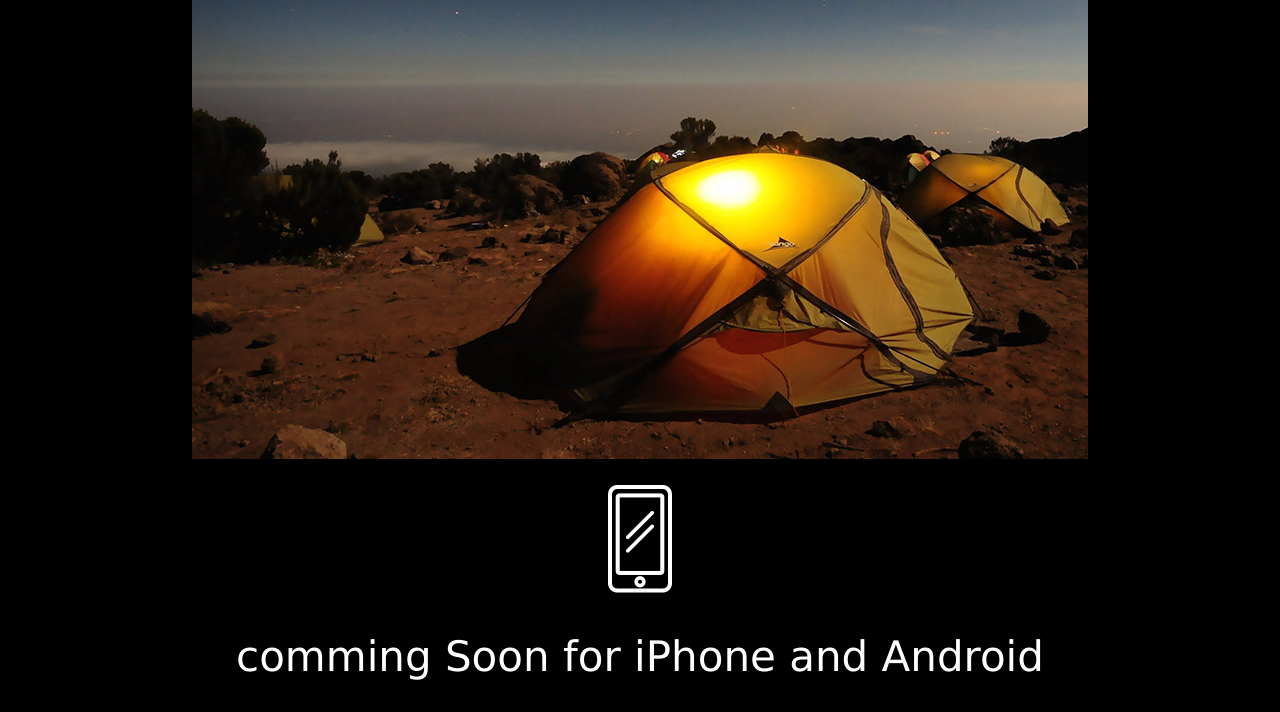
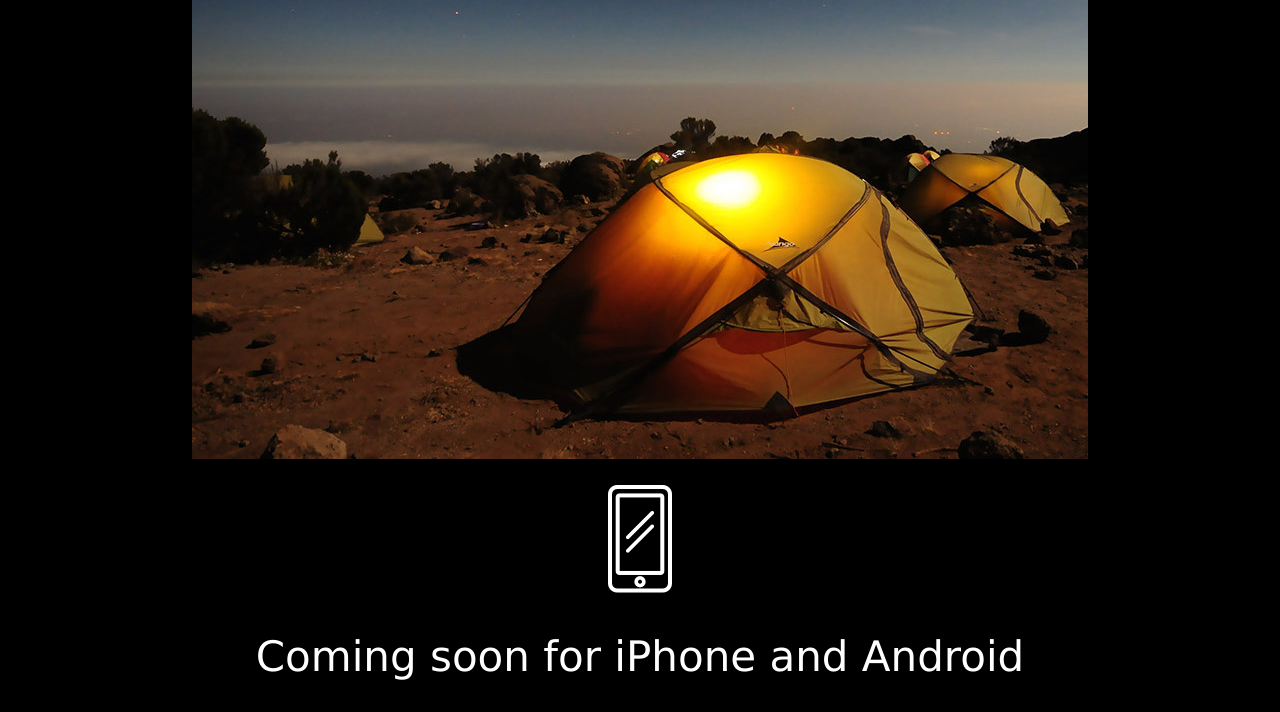
Before and after one commit to thunsber/excursion, a plain HTML site: page index.html in a window 1280 px wide. Shown: the part 604-1316 px from the top of the page. Drawn offline with Linux system fonts and the light colour scheme.

Commit message:
Edited h2 text

```diff
--- a/index.html
+++ b/index.html
@@ -27,7 +27,7 @@
     <!-- second supporting section -->
     <div class="supportTwo">
       <img class="app" src="resources/images/phone.png" alt="smartphone icon">
-      <h2>comming Soon for iPhone and Android</h2>
+      <h2>Coming soon for iPhone and Android</h2>
       <p>
         <a class="download" href="#">Download Excursion (Coming soon!)</a>
       </p>
```
